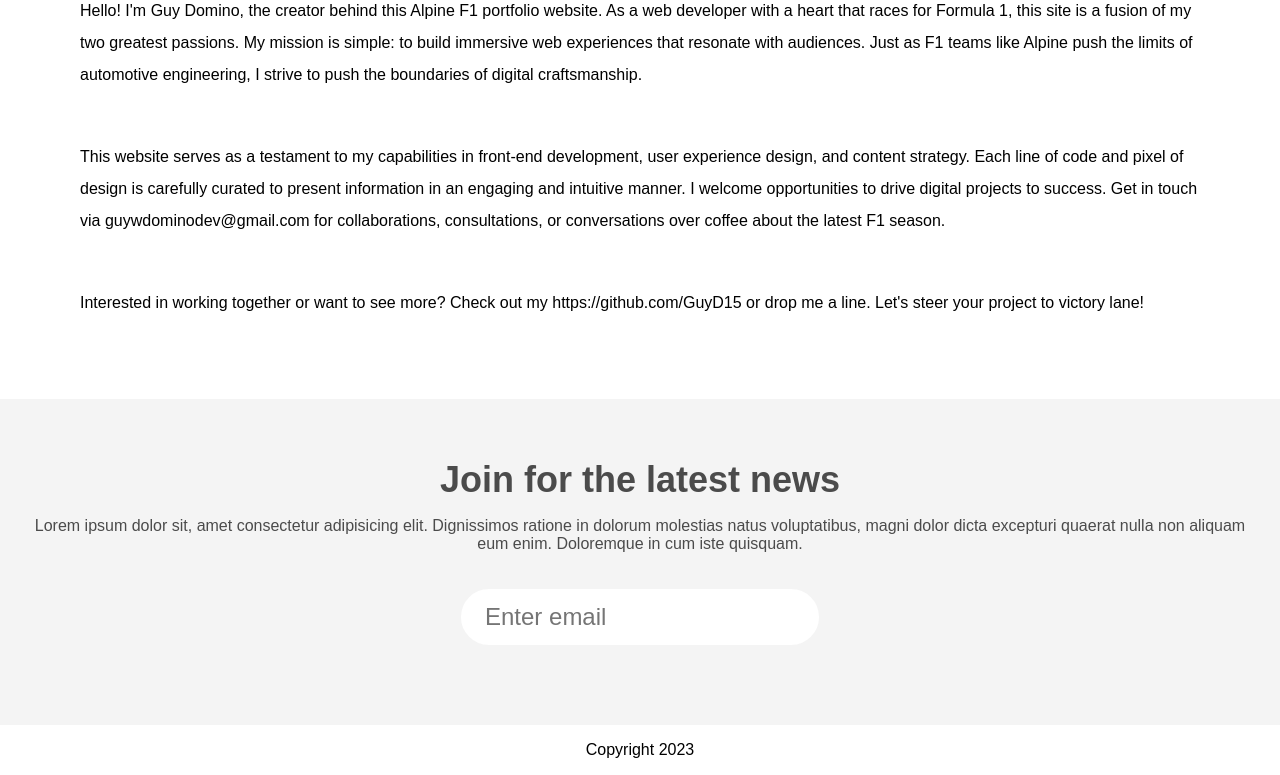
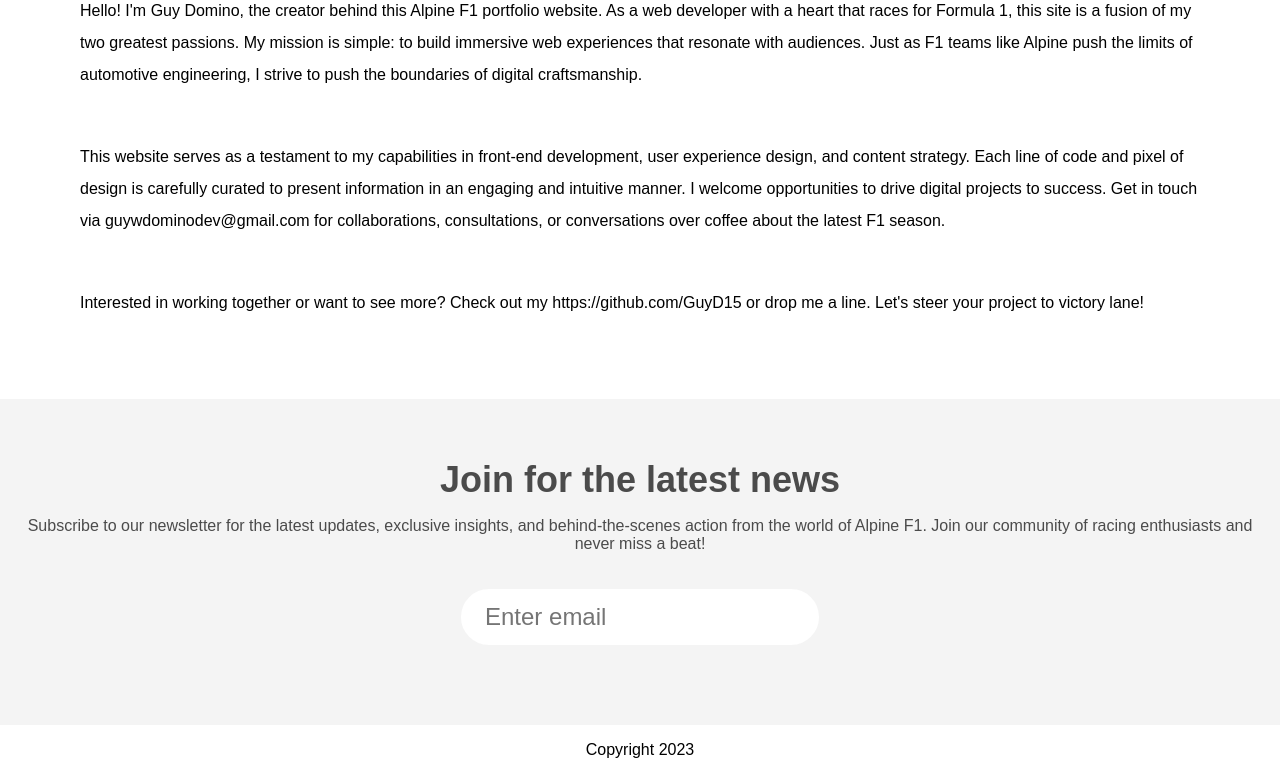
Before and after one commit to GuyD15/SouthTexasEnv, a plain HTML site: page about.html in a window 1280 px wide. Shown: the part 626-1401 px from the top of the page. Drawn offline with Linux system fonts and the light colour scheme.

Commit message:
fixed footer info on about page

```diff
--- a/about.html
+++ b/about.html
@@ -33,7 +33,7 @@
         </main>
         <section class="join">
             <h2>Join for the latest news</h2>
-            <p>Lorem ipsum dolor sit, amet consectetur adipisicing elit. Dignissimos ratione in dolorum molestias natus voluptatibus, magni dolor dicta excepturi quaerat nulla non aliquam eum enim. Doloremque in cum iste quisquam.</p>
+            <p>Subscribe to our newsletter for the latest updates, exclusive insights, and behind-the-scenes action from the world of Alpine F1. Join our community of racing enthusiasts and never miss a beat!</p>
             <form>
                 <input type="email" name="email" placeholder="Enter email" required>
             </form>
```
Also changed, not shown: drivers.html (+1 -0 lines).
